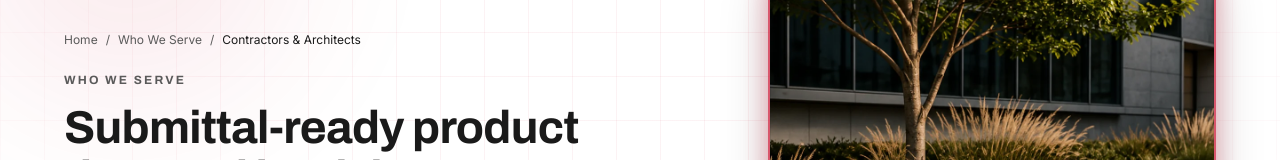
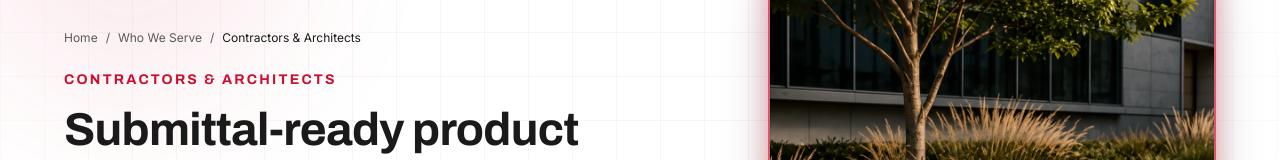
Before and after one commit to mohsin171/security-bollard-website, a Next.js app: page /who-we-serve/contractors in a window 1280 px wide. Shown: the part 217-377 px from the top of the page. Built offline with nearby package versions, Linux system fonts and the light colour scheme; no server answers.

Commit message:
Name the sector in each Who We Serve hero
The kicker line read "Who we serve" on all four pages, which the breadcrumb
already says. It now carries the sector's own name in red — the same wording
as the menu and the cards.

Co-Authored-By: Claude Opus 5 (1M context) <noreply@anthropic.com>

```diff
--- a/src/app/who-we-serve/[slug]/page.tsx
+++ b/src/app/who-we-serve/[slug]/page.tsx
@@ -84,8 +84,9 @@ export default async function SegmentPage({ params }: { params: Promise<{ slug:
                   ))}
                 </ol>
               </nav>
-              <p className="hero-in font-display text-xs font-bold uppercase tracking-[0.18em] text-slate-grey">
-                {seg.eyebrow}
+              {/* The sector's own name, as it reads in the menu and on the cards. */}
+              <p className="hero-in font-display text-sm font-bold uppercase tracking-[0.16em] text-sbd-red">
+                {seg.navLabel}
               </p>
               <h1 className="hero-in hero-in-d1 mt-4 text-[length:var(--text-h1)] text-charcoal">
                 {seg.headline}
```
